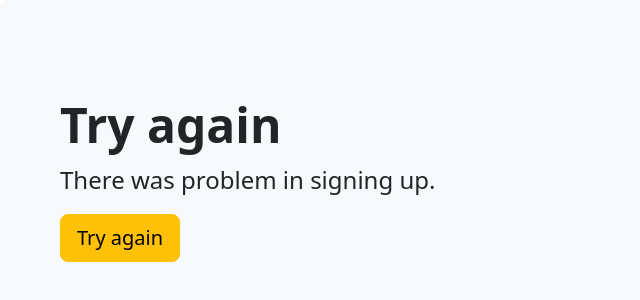
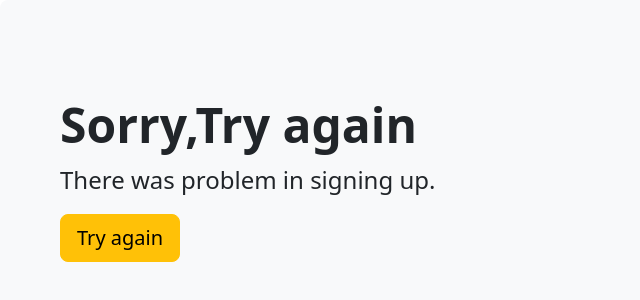
Before and after one commit to vibhu1805/Newsletter-signup, a website: page failure.html in a window 1280 px wide. Shown: the whole page, without its empty margins (0-640 px from the left). Drawn offline with nearby package versions, Linux system fonts and the light colour scheme.

Commit message:
Small changes in txt

```diff
--- a/failure.html
+++ b/failure.html
@@ -10,7 +10,7 @@
 
     <div class="p-5 mb-4 bg-body-tertiary rounded-3">
       <div class="container-fluid py-5">
-        <h1 class="display-5 fw-bold">Try again</h1>
+        <h1 class="display-5 fw-bold">Sorry,Try again</h1>
         <p class="col-md-8 fs-4">There was problem in signing up.</p>
         <form action="/failure" method="post">
             <button class="btn btn-lg btn-warning" type="submit" name="button" >Try again</button>
--- a/package.json
+++ b/package.json
@@ -11,6 +11,7 @@
   "dependencies": {
     "body-parser": "^1.20.2",
     "express": "^4.18.2",
+    "firebase": "^9.21.0",
     "request": "^2.88.2"
   }
 }
```
Also changed, not shown: .github/workflows/firebase-hosting-merge.yml (added), .github/workflows/firebase-hosting-pull-request.yml (added), build/index.html (added), firebase.json (added), 2 other files.
